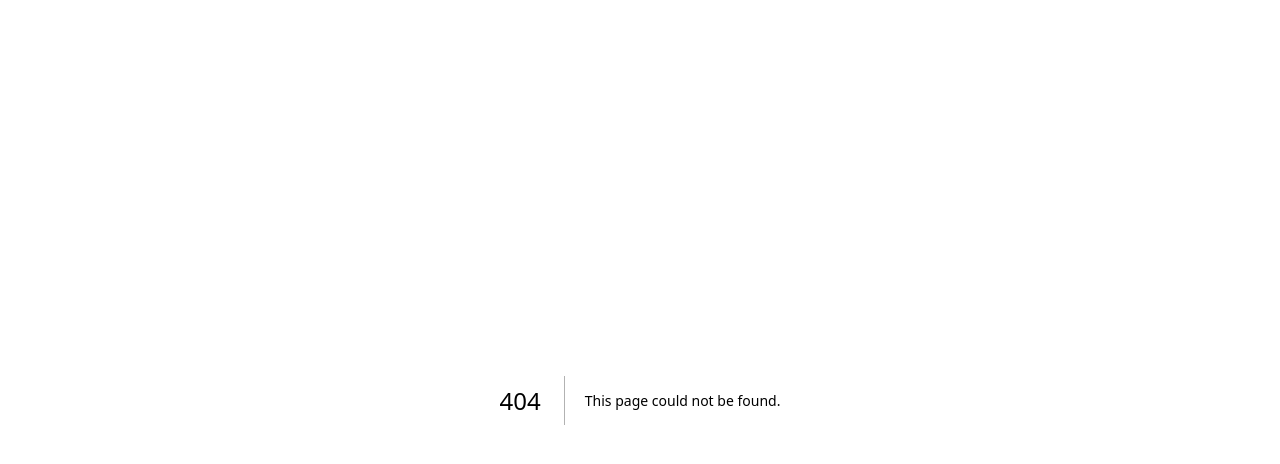
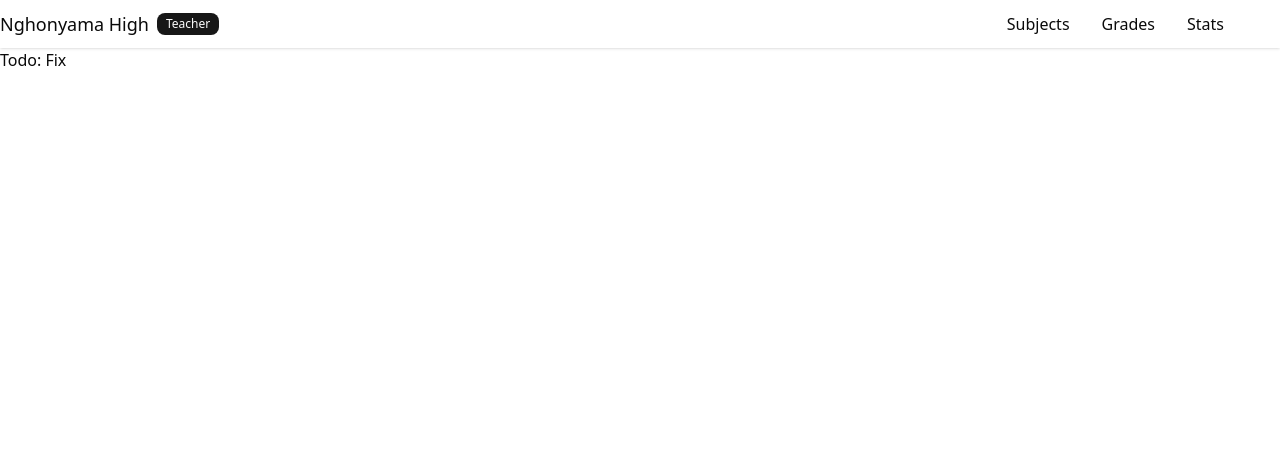
Before and after one commit to FumiMelvinDev/next_lms_for-schools, a Next.js app: page /admin in a window 1280 px wide. Before the commit this address had no page. Shown: the top 464 px of the page. Built offline with nearby package versions, Linux system fonts and the light colour scheme.

Commit message:
Add admin layout, navigation, and subjects page components

```diff
--- a/src/app/(student)/page.tsx
+++ b/src/app/(student)/page.tsx
@@ -1,3 +1,7 @@
 export default function Home() {
-  return <h1>hello world</h1>;
+  return (
+    <div className="flex">
+      <div className="container">noted</div>
+    </div>
+  );
 }
--- /dev/null
+++ b/src/app/admin/layout.tsx
@@ -0,0 +1,12 @@
+import AdminNav from "@/components/AdminNav";
+
+export default function AdminLayout({
+  children,
+}: Readonly<{ children: React.ReactNode }>) {
+  return (
+    <div>
+      <AdminNav />
+      {children}
+    </div>
+  );
+}
--- /dev/null
+++ b/src/app/admin/page.tsx
@@ -0,0 +1,3 @@
+export default function AdminPage() {
+  return <h1 className="container">Todo: Fix</h1>;
+}
--- /dev/null
+++ b/src/app/admin/subjects/page.tsx
@@ -0,0 +1,17 @@
+import { PageHeader } from "@/components/PageHeader";
+import { Button } from "@/components/ui/button";
+import Link from "next/link";
+
+export default function SubjectsPage() {
+  return (
+    <section className="container my-4">
+      <PageHeader title="Subjects">
+        <Button asChild>
+          <Link href="/admin/subjects/new">New Subject</Link>
+        </Button>
+      </PageHeader>
+
+      <div className="">content</div>
+    </section>
+  );
+}
--- a/src/app/globals.css
+++ b/src/app/globals.css
@@ -2,13 +2,6 @@
 @import "tw-animate-css";
 
 @custom-variant dark (&:is(.dark *));
-
-@utility container {
-  align-self: center;
-  justify-self: center;
-  padding: 2rem;
-  --breakpoint: 1500px;
-}
 
 :root {
   --radius: 0.625rem;
@@ -124,4 +117,8 @@
   body {
     @apply bg-background text-foreground;
   }
+
+  .container {
+    @apply mx-auto w-full items-center justify-between;
+  }
 }
--- /dev/null
+++ b/src/components/AdminNav.tsx
@@ -0,0 +1,47 @@
+import { UserButton } from "@clerk/nextjs";
+import Link from "next/link";
+import { Badge } from "./ui/badge";
+
+const AdminNav = () => {
+  return (
+    <div className="flex h-12 shadow bg-background z-10">
+      <nav className="flex gap-4 container">
+        <div className="mr-auto flex items-center gap-2">
+          <Link href={"/"} className="text-lg hover:underline">
+            Nghonyama High
+          </Link>
+          <Badge>Teacher</Badge>
+        </div>
+        <Link
+          href={"/admin/subjects"}
+          className="hover:bg-accent/70 flex items-center px-2"
+        >
+          Subjects
+        </Link>
+        <Link
+          href={"/admin/grades"}
+          className="hover:bg-accent/70 flex items-center px-2"
+        >
+          Grades
+        </Link>
+        <Link
+          href={"/admin/stats"}
+          className="hover:bg-accent/70 flex items-center px-2"
+        >
+          Stats
+        </Link>
+        <div className="size-8 self-center">
+          <UserButton
+            appearance={{
+              elements: {
+                userButtonAvatarBox: { width: "100%", height: "100%" },
+              },
+            }}
+          />
+        </div>
+      </nav>
+    </div>
+  );
+};
+
+export default AdminNav;
--- /dev/null
+++ b/src/components/PageHeader.tsx
@@ -0,0 +1,18 @@
+import { cn } from "@/lib/utils";
+
+export function PageHeader({
+  title,
+  children,
+  className,
+}: {
+  title: string;
+  children?: React.ReactNode;
+  className?: string;
+}) {
+  return (
+    <div className={cn("mb-6 flex items-center justify-between", className)}>
+      <h1 className="text-2xl font-semibold">{title}</h1>
+      {children && <div>{children}</div>}
+    </div>
+  );
+}
--- a/src/components/StudentNav.tsx
+++ b/src/components/StudentNav.tsx
@@ -8,7 +8,7 @@
   return (
     <div className="flex h-12 shadow bg-background z-10">
       <nav className="flex gap-4 container">
-        <Link href={"/"} className="mr-auto text-lg hover:underline px-2">
+        <Link href={"/"} className="mr-auto text-lg hover:underline">
           Nghonyama High
         </Link>
         <SignedIn>
--- /dev/null
+++ b/src/components/ui/badge.tsx
@@ -0,0 +1,46 @@
+import * as React from "react"
+import { Slot } from "@radix-ui/react-slot"
+import { cva, type VariantProps } from "class-variance-authority"
+
+import { cn } from "@/lib/utils"
+
+const badgeVariants = cva(
+  "inline-flex items-center justify-center rounded-md border px-2 py-0.5 text-xs font-medium w-fit whitespace-nowrap shrink-0 [&>svg]:size-3 gap-1 [&>svg]:pointer-events-none focus-visible:border-ring focus-visible:ring-ring/50 focus-visible:ring-[3px] aria-invalid:ring-destructive/20 dark:aria-invalid:ring-destructive/40 aria-invalid:border-destructive transition-[color,box-shadow] overflow-hidden",
+  {
+    variants: {
+      variant: {
+        default:
+          "border-transparent bg-primary text-primary-foreground [a&]:hover:bg-primary/90",
+        secondary:
+          "border-transparent bg-secondary text-secondary-foreground [a&]:hover:bg-secondary/90",
+        destructive:
+          "border-transparent bg-destructive text-white [a&]:hover:bg-destructive/90 focus-visible:ring-destructive/20 dark:focus-visible:ring-destructive/40 dark:bg-destructive/70",
+        outline:
+          "text-foreground [a&]:hover:bg-accent [a&]:hover:text-accent-foreground",
+      },
+    },
+    defaultVariants: {
+      variant: "default",
+    },
+  }
+)
+
+function Badge({
+  className,
+  variant,
+  asChild = false,
+  ...props
+}: React.ComponentProps<"span"> &
+  VariantProps<typeof badgeVariants> & { asChild?: boolean }) {
+  const Comp = asChild ? Slot : "span"
+
+  return (
+    <Comp
+      data-slot="badge"
+      className={cn(badgeVariants({ variant }), className)}
+      {...props}
+    />
+  )
+}
+
+export { Badge, badgeVariants }
```
